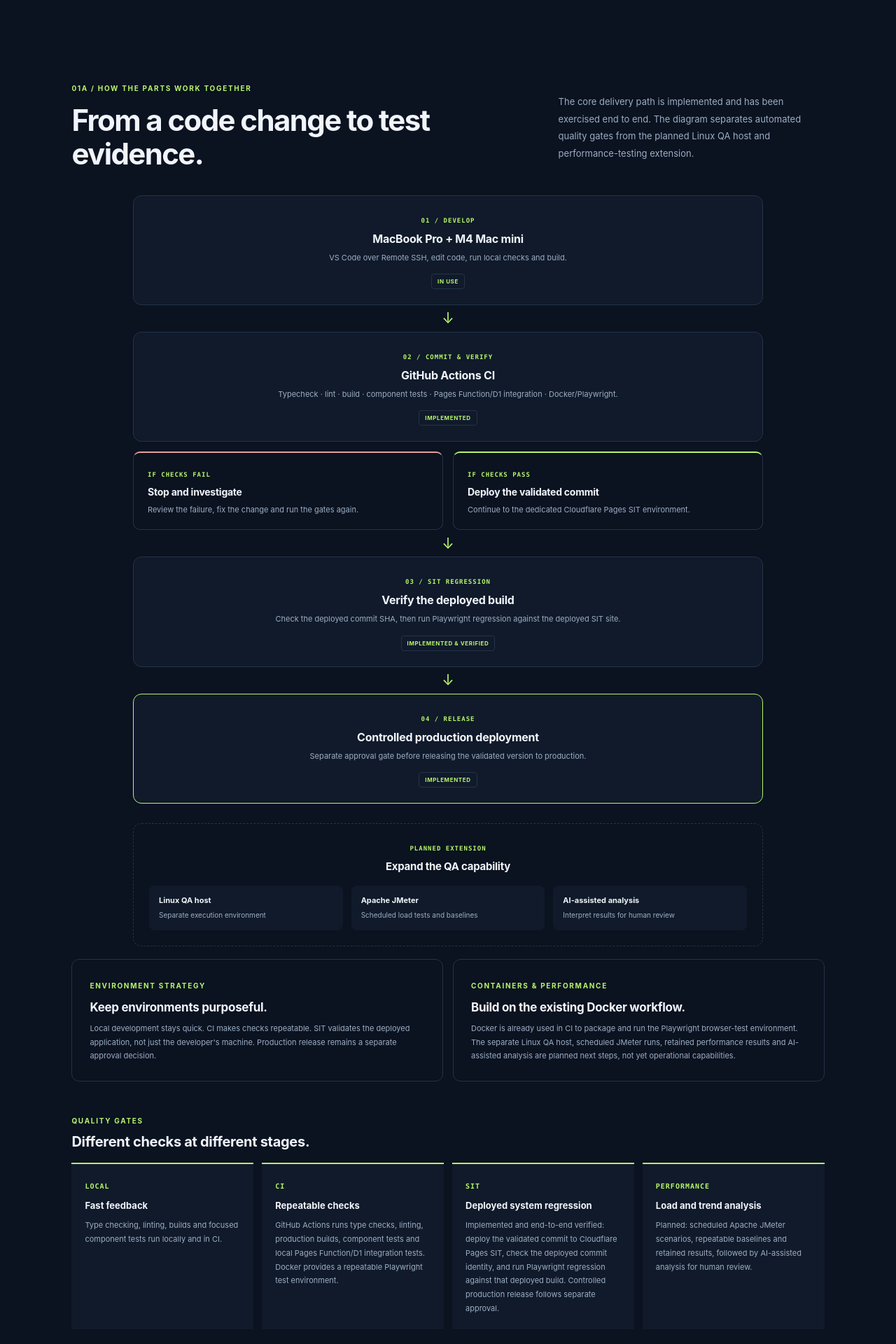
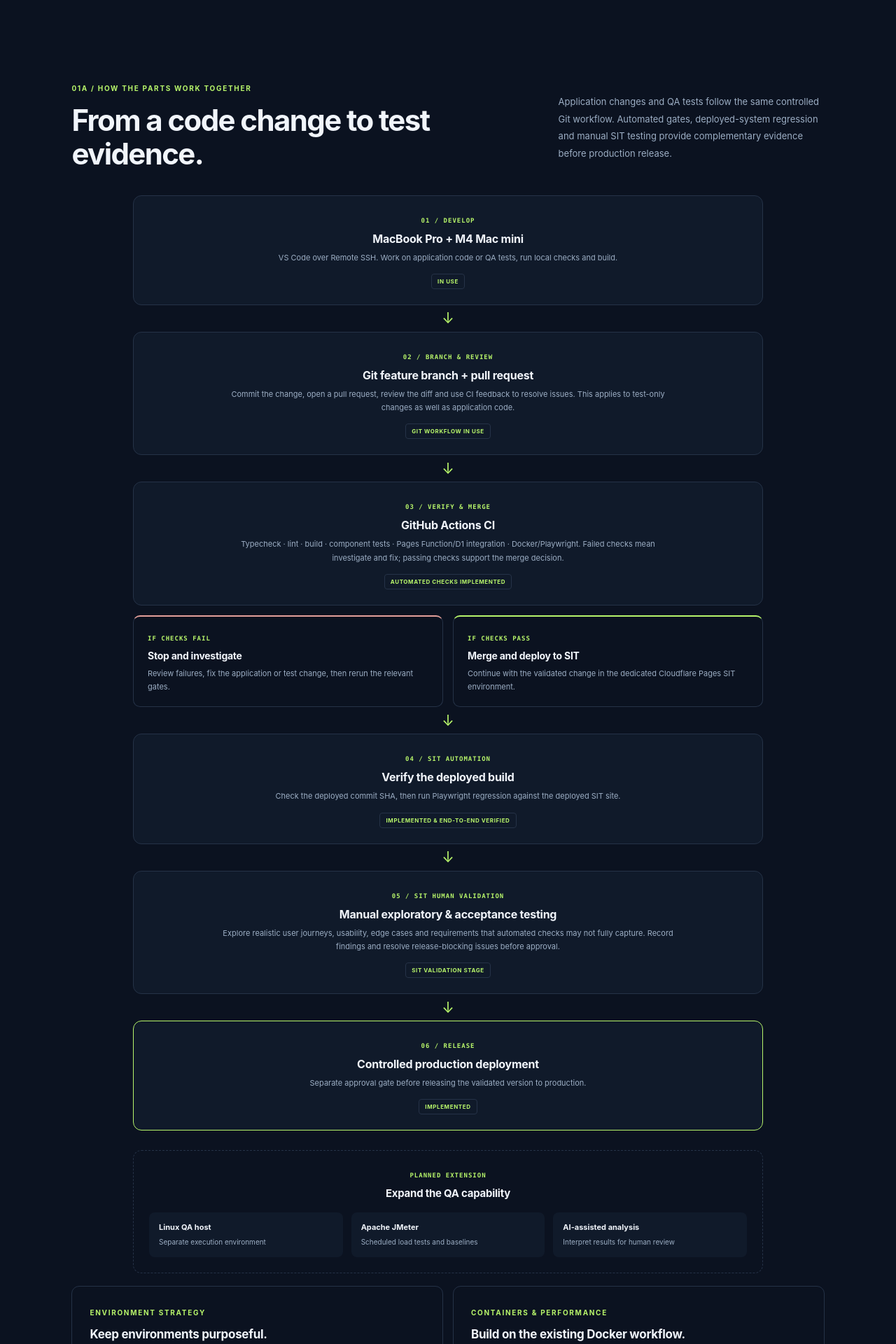
Before and after one commit to Floodzie2/qualitypeople-portfolio, a React (Vite) app: page / in a window 1280 px wide. Shown: the part 1260-3180 px from the top of the page at 70% size. Built offline with nearby package versions, Linux system fonts and the light colour scheme.

Commit message:
Show Git review workflow and manual SIT testing

```diff
--- a/src/ArchitectureDetail.tsx
+++ b/src/ArchitectureDetail.tsx
@@ -4,7 +4,7 @@ const qualityGates = [
   {
     label: 'LOCAL',
     title: 'Fast feedback',
-    description: 'Type checking, linting, builds and focused component tests run locally and in CI.',
+    description: 'Developers run type checking, linting, builds and focused component tests locally. Application changes and new or updated QA tests use the same branch-and-review workflow.',
   },
   {
     label: 'CI',
@@ -13,8 +13,8 @@ const qualityGates = [
   },
   {
     label: 'SIT',
-    title: 'Deployed system regression',
-    description: 'Implemented and end-to-end verified: deploy the validated commit to Cloudflare Pages SIT, check the deployed commit identity, and run Playwright regression against that deployed build. Controlled production release follows separate approval.',
+    title: 'Automated regression + human testing',
+    description: 'Deploy the validated commit to Cloudflare Pages SIT, verify the deployed commit identity and run Playwright regression. Manual exploratory and acceptance testing adds human judgement before release.',
   },
   {
     label: 'PERFORMANCE',
@@ -32,9 +32,9 @@ export function ArchitectureDetail() {
           <h2>From a code change to test evidence.</h2>
         </div>
         <p>
-          The core delivery path is implemented and has been exercised end to
-          end. The diagram separates automated quality gates from the planned
-          Linux QA host and performance-testing extension.
+          Application changes and QA tests follow the same controlled Git
+          workflow. Automated gates, deployed-system regression and manual SIT
+          testing provide complementary evidence before production release.
         </p>
       </div>
 
@@ -42,40 +42,54 @@ export function ArchitectureDetail() {
         <div className="delivery-node">
           <span className="delivery-node-number">01 / DEVELOP</span>
           <h3>MacBook Pro + M4 Mac mini</h3>
-          <p>VS Code over Remote SSH, edit code, run local checks and build.</p>
+          <p>VS Code over Remote SSH. Work on application code or QA tests, run local checks and build.</p>
           <span className="delivery-state">IN USE</span>
         </div>
         <div className="delivery-arrow" aria-hidden="true">↓</div>
         <div className="delivery-node">
-          <span className="delivery-node-number">02 / COMMIT &amp; VERIFY</span>
+          <span className="delivery-node-number">02 / BRANCH &amp; REVIEW</span>
+          <h3>Git feature branch + pull request</h3>
+          <p>Commit the change, open a pull request, review the diff and use CI feedback to resolve issues. This applies to test-only changes as well as application code.</p>
+          <span className="delivery-state">GIT WORKFLOW IN USE</span>
+        </div>
+        <div className="delivery-arrow" aria-hidden="true">↓</div>
+        <div className="delivery-node">
+          <span className="delivery-node-number">03 / VERIFY &amp; MERGE</span>
           <h3>GitHub Actions CI</h3>
-          <p>Typecheck · lint · build · component tests · Pages Function/D1 integration · Docker/Playwright.</p>
-          <span className="delivery-state">IMPLEMENTED</span>
+          <p>Typecheck · lint · build · component tests · Pages Function/D1 integration · Docker/Playwright. Failed checks mean investigate and fix; passing checks support the merge decision.</p>
+          <span className="delivery-state">AUTOMATED CHECKS IMPLEMENTED</span>
         </div>
 
         <div className="delivery-branches">
           <div className="delivery-branch delivery-branch-fail">
             <span className="branch-label">IF CHECKS FAIL</span>
             <h4>Stop and investigate</h4>
-            <p>Review the failure, fix the change and run the gates again.</p>
+            <p>Review failures, fix the application or test change, then rerun the relevant gates.</p>
           </div>
           <div className="delivery-branch delivery-branch-pass">
             <span className="branch-label">IF CHECKS PASS</span>
-            <h4>Deploy the validated commit</h4>
-            <p>Continue to the dedicated Cloudflare Pages SIT environment.</p>
+            <h4>Merge and deploy to SIT</h4>
+            <p>Continue with the validated change in the dedicated Cloudflare Pages SIT environment.</p>
           </div>
         </div>
 
         <div className="delivery-arrow" aria-hidden="true">↓</div>
         <div className="delivery-node">
-          <span className="delivery-node-number">03 / SIT REGRESSION</span>
+          <span className="delivery-node-number">04 / SIT AUTOMATION</span>
           <h3>Verify the deployed build</h3>
           <p>Check the deployed commit SHA, then run Playwright regression against the deployed SIT site.</p>
-          <span className="delivery-state">IMPLEMENTED &amp; VERIFIED</span>
+          <span className="delivery-state">IMPLEMENTED &amp; END-TO-END VERIFIED</span>
+        </div>
+        <div className="delivery-arrow" aria-hidden="true">↓</div>
+        <div className="delivery-node delivery-node-manual">
+          <span className="delivery-node-number">05 / SIT HUMAN VALIDATION</span>
+          <h3>Manual exploratory &amp; acceptance testing</h3>
+          <p>Explore realistic user journeys, usability, edge cases and requirements that automated checks may not fully capture. Record findings and resolve release-blocking issues before approval.</p>
+          <span className="delivery-state">SIT VALIDATION STAGE</span>
         </div>
         <div className="delivery-arrow" aria-hidden="true">↓</div>
         <div className="delivery-node delivery-node-release">
-          <span className="delivery-node-number">04 / RELEASE</span>
+          <span className="delivery-node-number">06 / RELEASE</span>
           <h3>Controlled production deployment</h3>
           <p>Separate approval gate before releasing the validated version to production.</p>
           <span className="delivery-state">IMPLEMENTED</span>
@@ -100,8 +114,8 @@ export function ArchitectureDetail() {
           <h3>Keep environments purposeful.</h3>
           <p>
             Local development stays quick. CI makes checks repeatable. SIT
-            validates the deployed application, not just the developer's
-            machine. Production release remains a separate approval decision.
+            validates the deployed application through automation and human
+            testing. Production release remains a separate approval decision.
           </p>
         </article>
         <article className="architecture-note">
```
